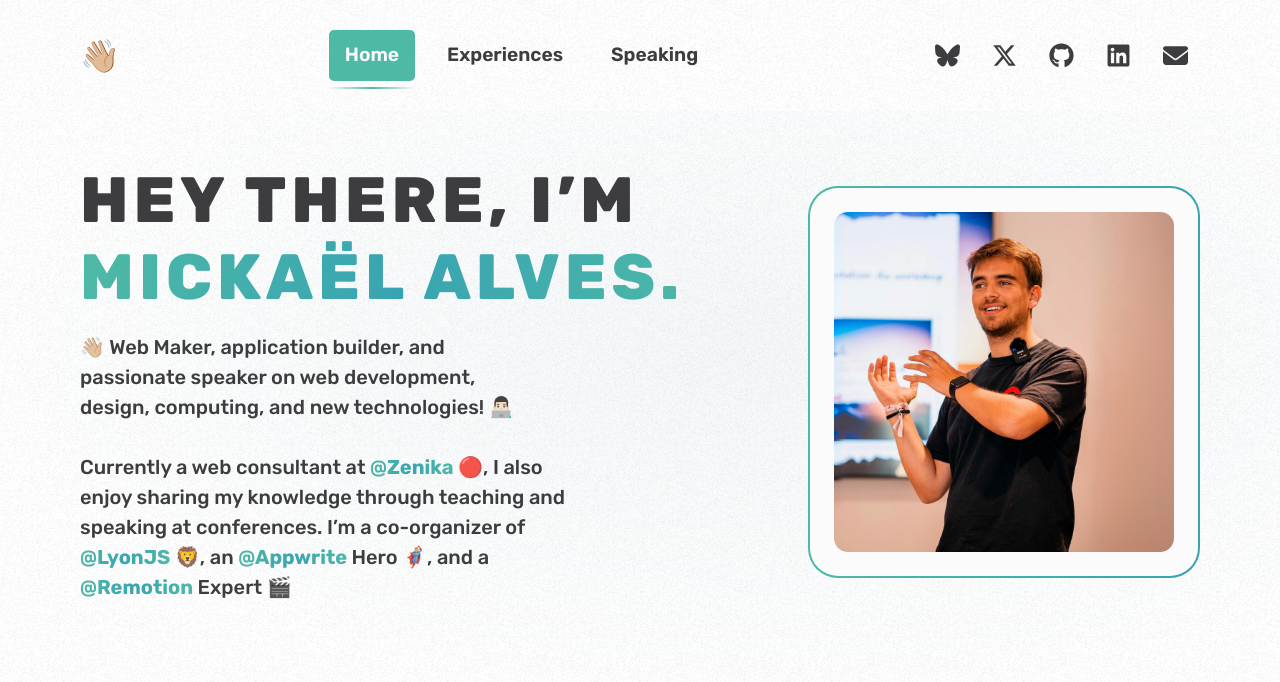
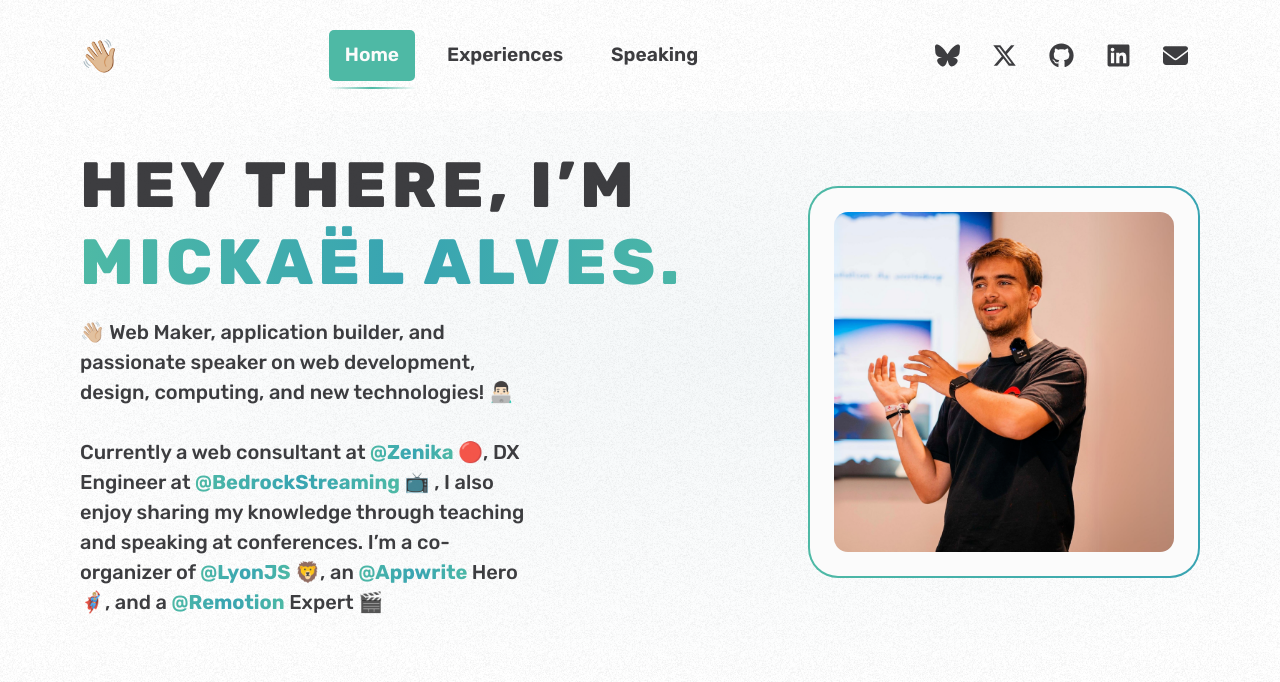
Before and after one commit to mickaelalvs/mickaelalvs.dev, a Next.js app: page / in a window 1280 px wide. Shown: the top 682 px of the page. Built offline with nearby package versions, Linux system fonts and the light colour scheme.

Commit message:
📝 Update description

```diff
--- a/app/page.tsx
+++ b/app/page.tsx
@@ -6,7 +6,7 @@ export const metadata: Metadata = {
   title: 'Mickaël Alves',
   description:
     "👋🏼 Web Maker, application builder, and passionate speaker on web development, design, computing, and new technologies! 👨🏻‍💻\n" +
-    "Currently a web consultant at @Zenika 🔴, I also enjoy sharing my knowledge through teaching and speaking at conferences.\n" +
+    "Currently a web consultant at @Zenika 🔴 DX Engineer at @BedrockStreaming 📺, I also enjoy sharing my knowledge through teaching and speaking at conferences.\n" +
     "I’m a co-organizer of @LyonJS 🦁, an @Appwrite Hero 🦸🏼‍♂️, and a @Remotion Expert 🎬\n",
   icons: {
     icon: 'images/mickael-alves.png',
--- a/modules/home/Hero.tsx
+++ b/modules/home/Hero.tsx
@@ -13,9 +13,11 @@ export const Hero = () => (
         <p>
           👋🏼 Web Maker, application builder, and passionate speaker on web development, design, computing, and new
           technologies! 👨🏻‍💻
-          <br /><br />
-          Currently a web consultant at <strong>@Zenika</strong> 🔴, I also enjoy sharing my knowledge through teaching
-          and speaking at conferences. I’m a co-organizer of <strong>@LyonJS</strong> 🦁, an <strong>@Appwrite </strong>
+          <br />
+          <br />
+          Currently a web consultant at <strong>@Zenika</strong> 🔴, DX Engineer at <strong>@BedrockStreaming</strong>{' '}
+          📺 , I also enjoy sharing my knowledge through teaching and speaking at conferences. I’m a co-organizer of{' '}
+          <strong>@LyonJS</strong> 🦁, an <strong>@Appwrite </strong>
           Hero 🦸🏼‍♂️, and a <strong>@Remotion</strong> Expert 🎬
         </p>
       </div>
--- a/modules/home/HeroHome.module.scss
+++ b/modules/home/HeroHome.module.scss
@@ -67,7 +67,7 @@
 
       p {
         text-wrap: balance;
-        width: 75%;
+        width: 70%;
         font-size: 1.25rem;
         font-weight: 500;
         color: var(--dark-moon);
```
